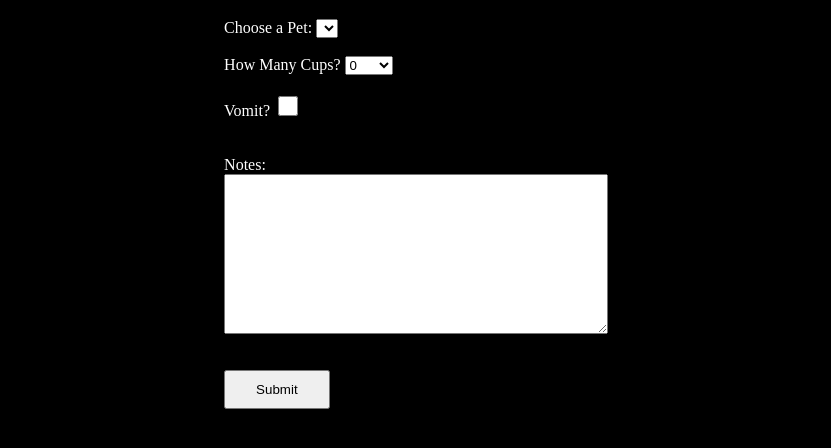
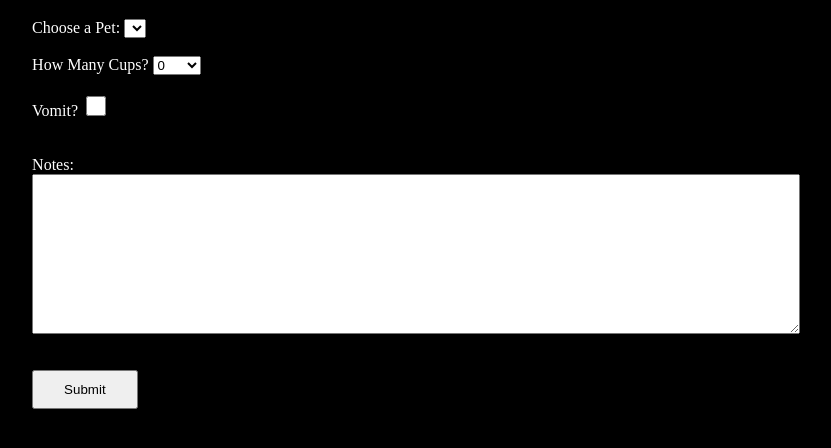
Before and after one commit to devinkinkead/Cat-Log, a website: page www/index.html in a window 1280 px wide. Shown: the part 148-596 px from the top of the page, without its empty margins (201-1032 px from the left). Drawn offline with Linux system fonts and the light colour scheme; no server answers.

Commit message:
Resized notes

```diff
--- a/www/css/index.css
+++ b/www/css/index.css
@@ -1,3 +1,5 @@
+
+
 @media only screen and (max-width: 500px) {
     .col-sm-00  {display: 		   none; } /* note */
     .col-sm-01  {width: 		  8.33%; }
@@ -12,6 +14,10 @@
     .col-sm-10  {width: 		 83.33%; }
     .col-sm-11  {width: 		 91.66%; }
     .col-sm-12  {width: 		100.00%; }
+    #notes {
+        width: 90vw;
+        height: 20vh;
+    }
 
 }
 
@@ -31,6 +37,10 @@
     .col-md-10  {width: 		 83.33%; }
     .col-md-11  {width: 		 91.66%; }
     .col-md-12  {width: 		100.00%; }
+    #notes {
+        width: 60vw;
+        height: 20vh;
+    }
 
 }
 
@@ -49,7 +59,10 @@
     .col-lg-10  {width: 		 83.33%; }
     .col-lg-11  {width: 		 91.66%; }
     .col-lg-12  {width: 		100.00%; }
-
+    #notes {
+        width: 60vw;
+        height: 20vh;
+    }
 }
 
 
@@ -59,10 +72,7 @@
     height: 20px;
 }
 
-#notes {
-    width: 30vw;
-    height: 20vh;
-}
+
 
 .center {
     display: flex;
```
